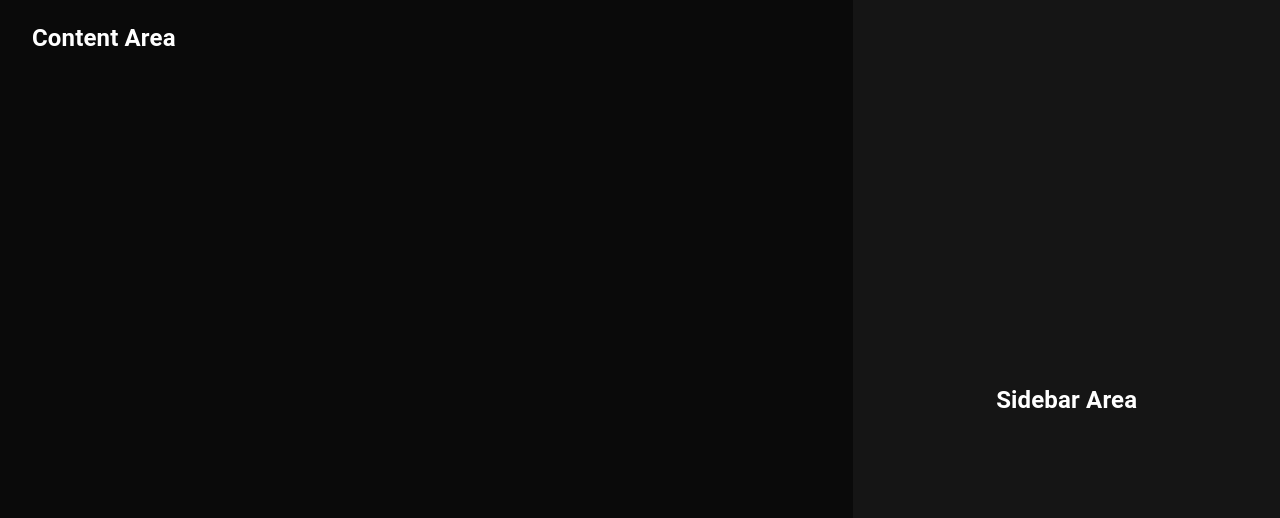
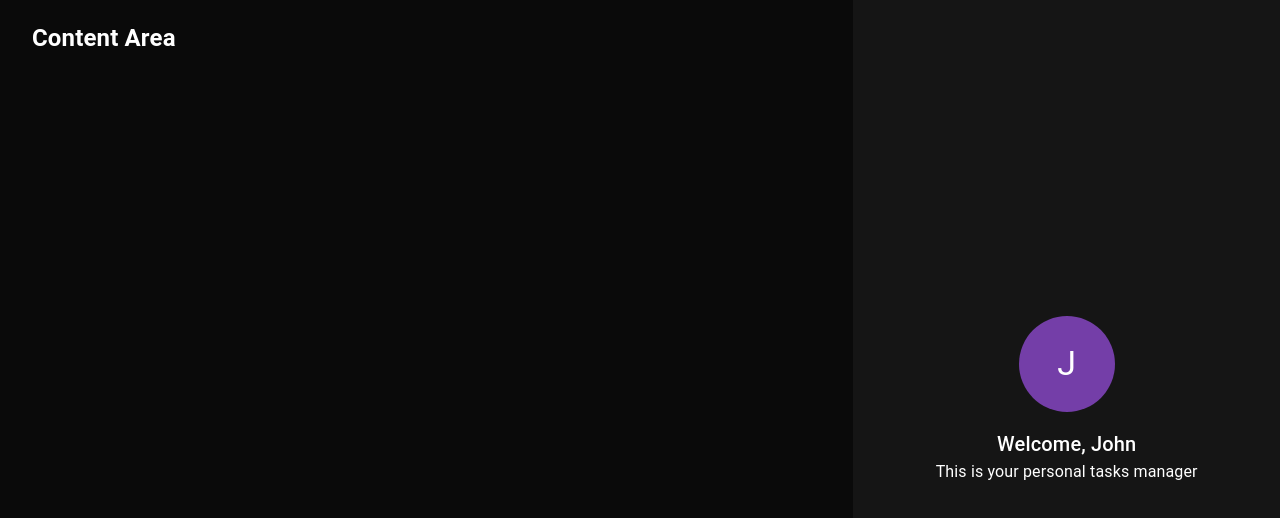
Before and after one commit to mh3r99/ts-react-todo-app, a React (Create React App) app: page / in a window 1280 px wide. Shown: the top 518 px of the page. Built offline with nearby package versions, Linux system fonts and the light colour scheme.

Commit message:
profile component

```diff
--- /dev/null
+++ b/src/components/Profile/Profile.tsx
@@ -0,0 +1,34 @@
+import React, { FC } from 'react';
+import { Avatar, Box, Typography } from '@mui/material';
+
+const Profile: FC = () => {
+  return (
+    <Box
+      display="flex"
+      flexDirection="column"
+      justifyContent="center"
+      alignItems="center"
+    >
+      <Avatar
+        sx={{
+          width: '96px',
+          height: '96px',
+          backgroundColor: 'primary.main',
+          marginBottom: '16px',
+        }}
+      >
+        <Typography variant="h4" color="text.primary">
+          J
+        </Typography>
+      </Avatar>
+      <Typography variant="h6" color="text.primary">
+        Welcome, John
+      </Typography>
+      <Typography variant="body1" color="text.primary">
+        This is your personal tasks manager
+      </Typography>
+    </Box>
+  );
+};
+
+export default Profile;
--- a/src/components/Sidebar/Sidebar.tsx
+++ b/src/components/Sidebar/Sidebar.tsx
@@ -1,5 +1,6 @@
 import React, { FC } from 'react';
 import { Grid } from '@mui/material';
+import Profile from '../Profile/Profile';
 
 const Sidebar: FC = () => {
   return (
@@ -19,7 +20,7 @@
         alignItems: 'center',
       }}
     >
-      <h2>Sidebar Area</h2>
+      <Profile />
     </Grid>
   );
 };
```
